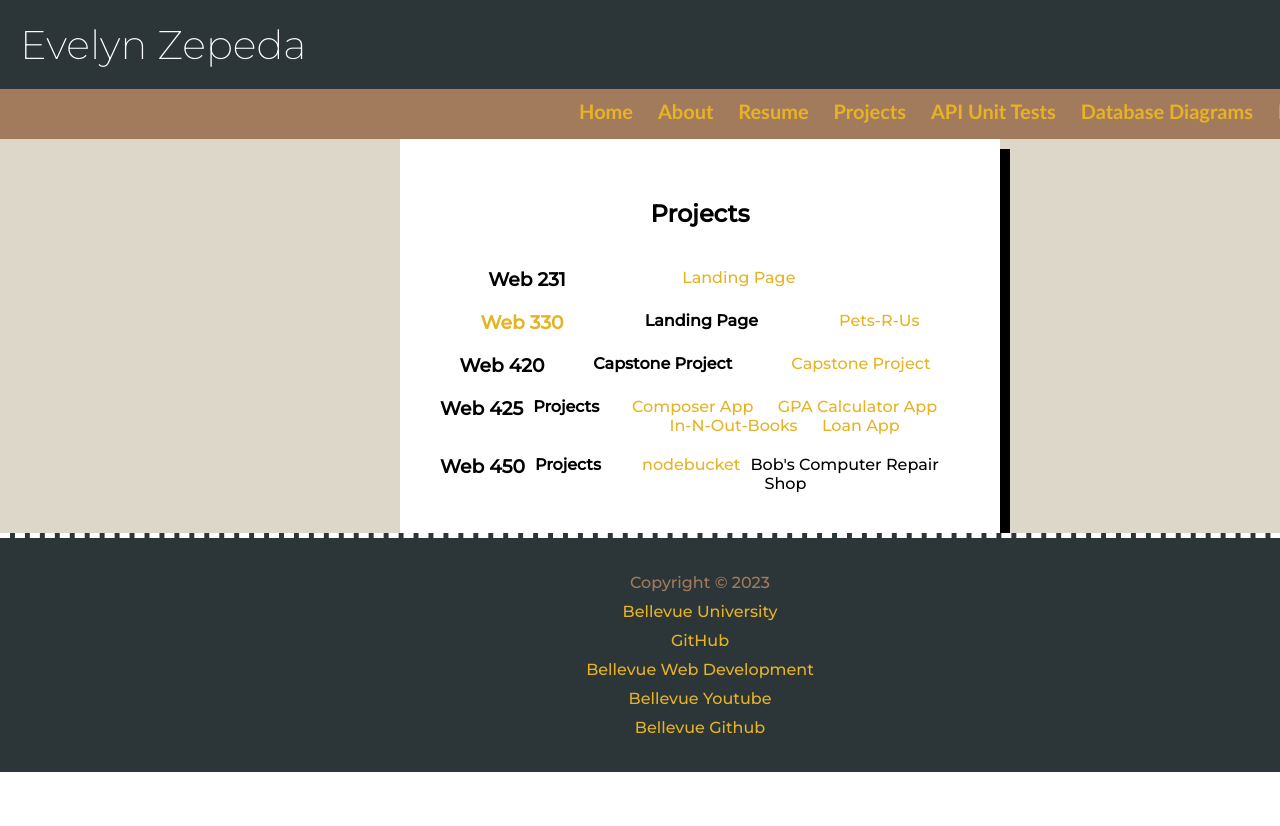
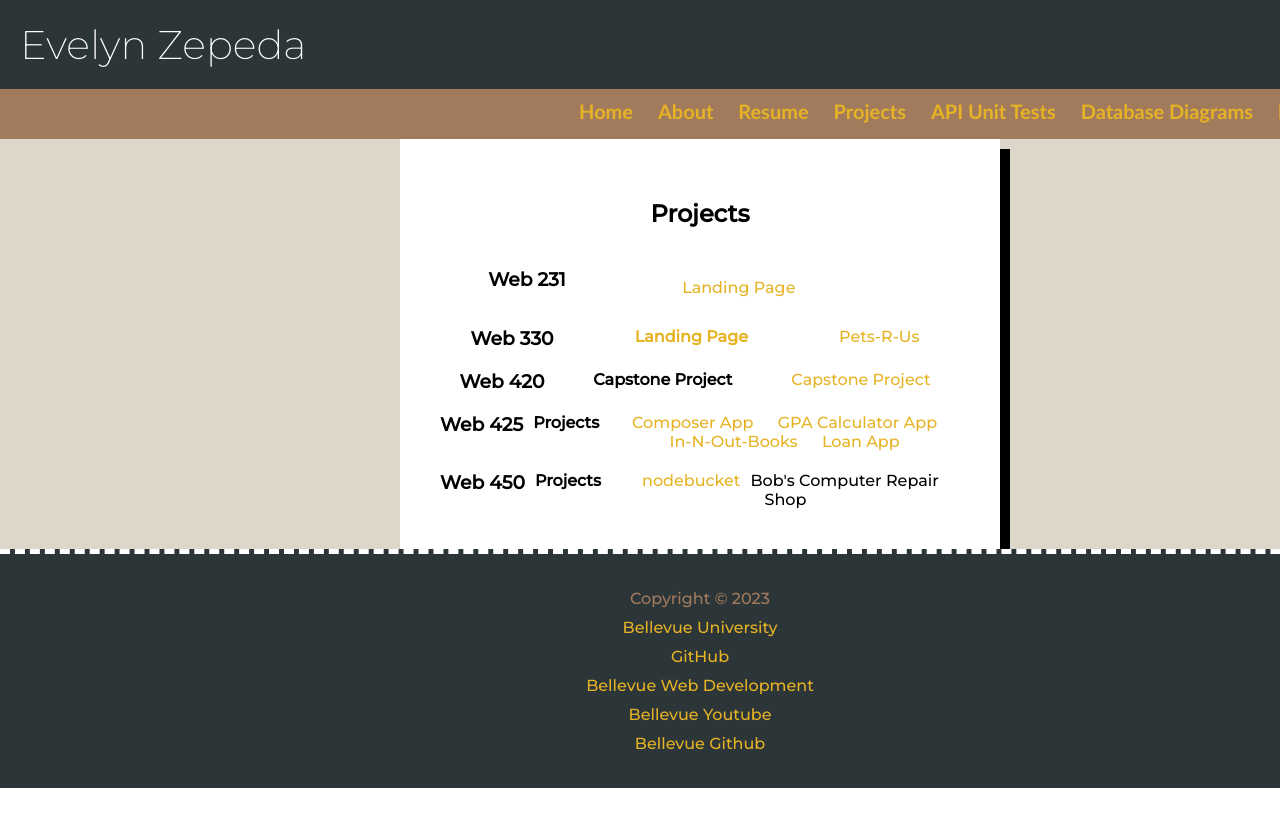
Before and after one commit to evelinacoding/web-330, a plain HTML site: page personal-portfolio/projects.html in a window 1280 px wide. Shown: the top 826 px of the page. Drawn offline with Linux system fonts and the light colour scheme.

Commit message:
fixing links

```diff
--- a/personal-portfolio/projects.html
+++ b/personal-portfolio/projects.html
@@ -30,14 +30,12 @@ Description: Projects Page
 
         <div class="cards">
           <h3>Web 231</h3>
-          <p><a href="https://evelinacoding.github.io/web-330/">Landing Page</a></p>
+          <a href="https://evelinacoding.github.io/web-231/">Landing Page</a>
       </div>
 
-
-
       <div class="cards">
-        <h3><a href="https://evelinacoding.github.io/web-330/"> Web 330 </h3></a>
-        <h4>Landing Page</h4>
+        <h3> Web 330 </h3>
+        <h4><a href="https://evelinacoding.github.io/web-330/">Landing Page</a></h4>
         <p><a href="https://pets-r-us-6ii7.onrender.com/"> Pets-R-Us</a></p>
       </div>
 
```
